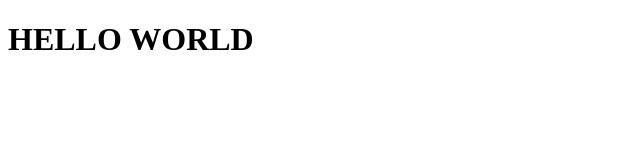
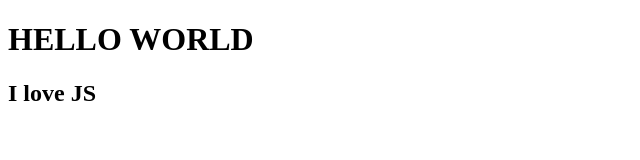
Before and after one commit to sophalvanda/myGit, a plain HTML site: page index.html in a window 1280 px wide. Shown: the whole page, without its empty margins (0-640 px from the left). Drawn offline with Linux system fonts and the light colour scheme.

Commit message:
add I love JS

```diff
--- a/index.html
+++ b/index.html
@@ -8,5 +8,6 @@
 </head>
 <body>
   <h1>HELLO WORLD</h1>
+  <h2>I love JS</h2>
 </body>
 </html>
```
